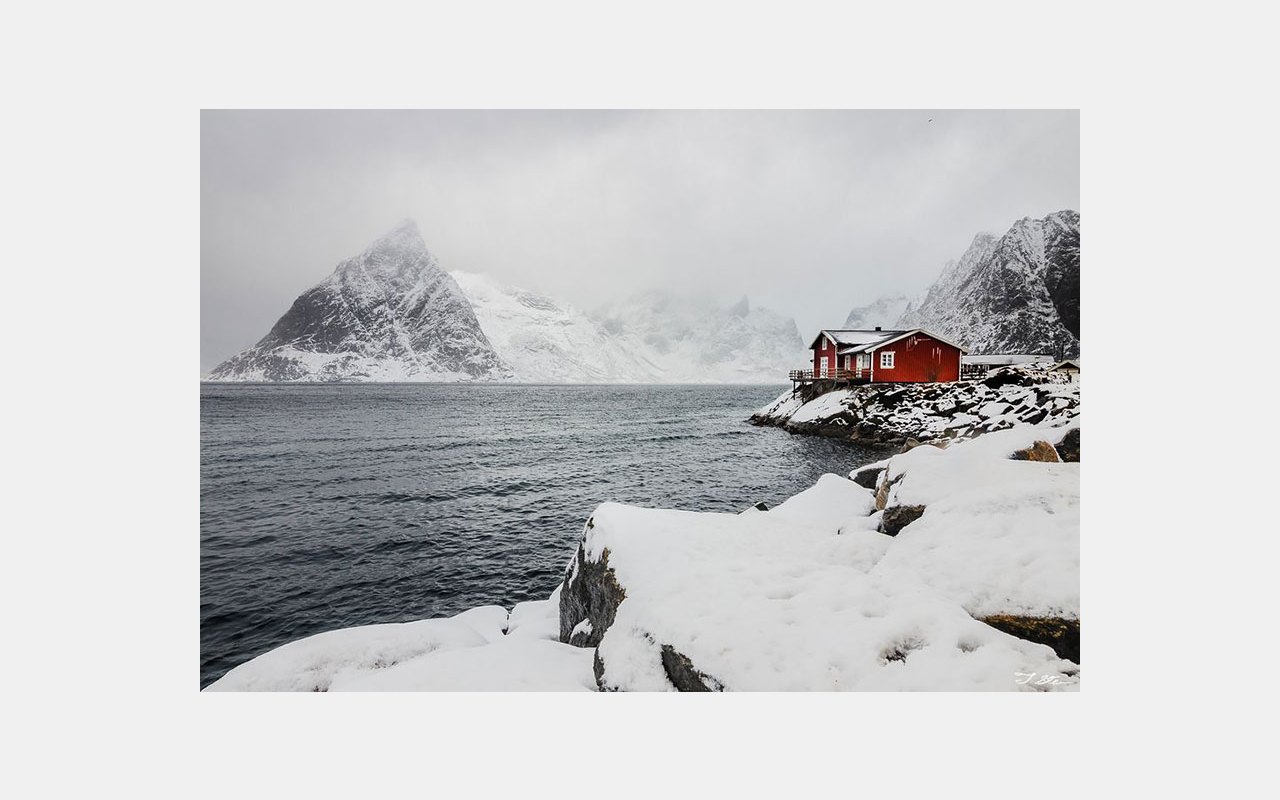
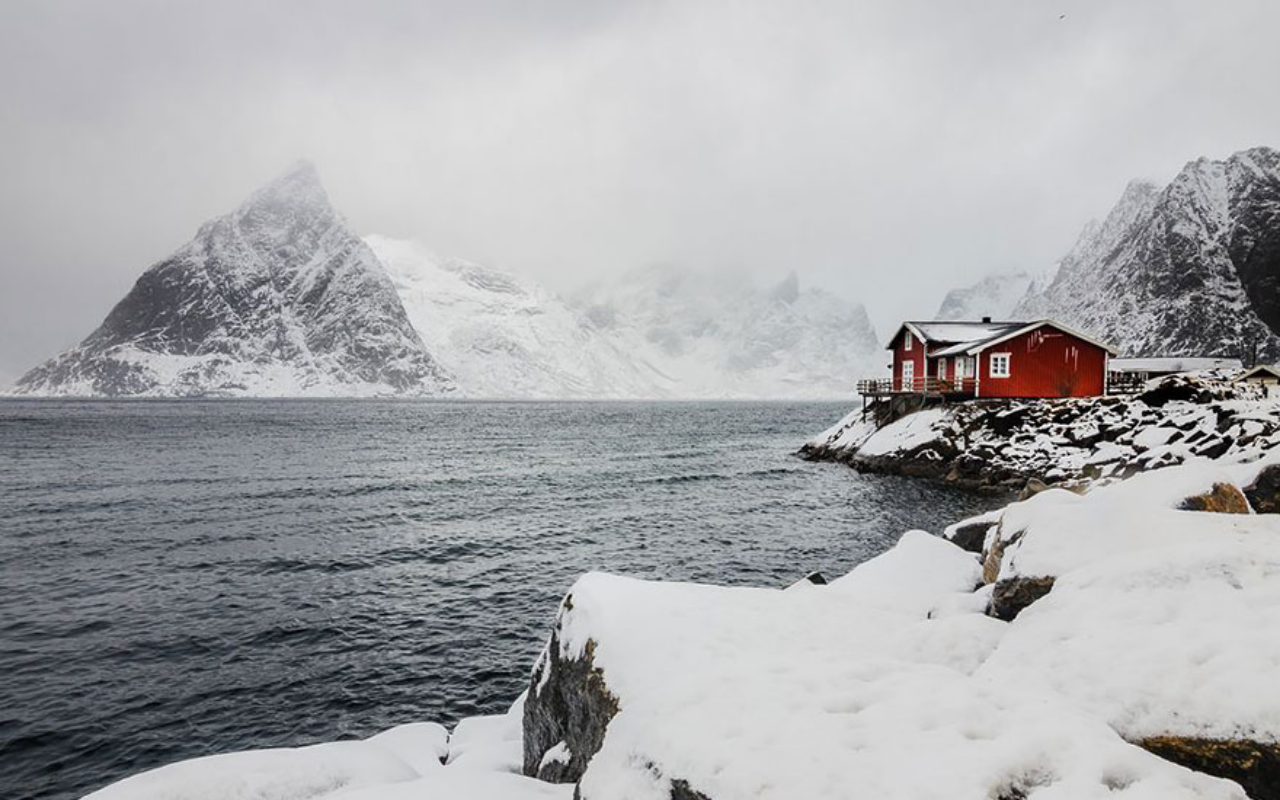
Before and after one commit to lyndomiao/jacaranda, a plain HTML site: page index.html in a window 1280 px wide. Drawn offline with nearby package versions, Linux system fonts and the light colour scheme.

Commit message:
add doraemon

```diff
--- a/index.html
+++ b/index.html
@@ -6,13 +6,17 @@
     <title>Chen, Oslo</title>
 	 <script src="https://code.jquery.com/jquery-3.6.0.min.js"></script>
     <style>
-         body {
+         body, html {
             margin: 0;
-            height: 100vh;
+            padding: 0;
+            height: 100%;
+            overflow: hidden;
             display: flex;
             justify-content: center;
             align-items: center;
-            background-color: #f0f0f0;
+            background-color: #000;
+			background-image: url('house.jpg');
+            background-size: cover; /* 背景图片将会覆盖整个页面 */
         }
         .image-container {
             position: absolute;
@@ -25,7 +29,6 @@
     </style>
 </head>
 <body>
-    <img src="house.jpg">
 	<script>
         $(document).ready(function() {
             $(document).click(function(event) {
```
